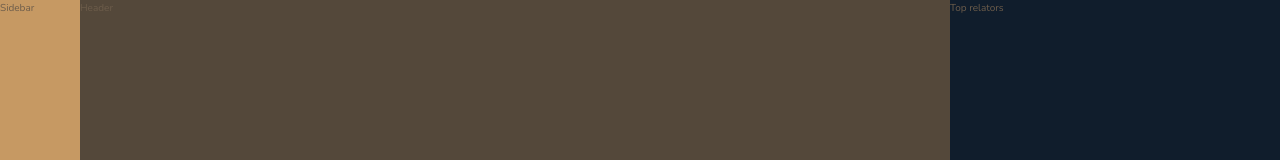
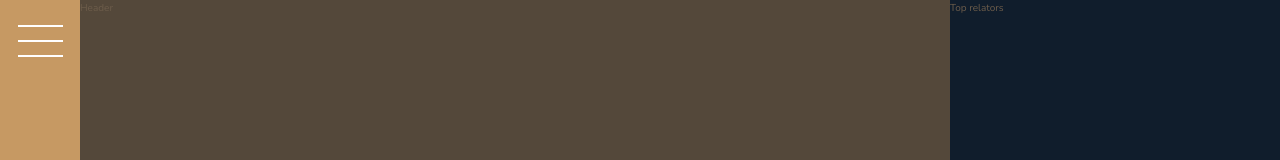
Before and after one commit to Vattghern203/nexter, a website: page index.html in a window 1280 px wide. Shown: the top 160 px of the page. Drawn offline with nearby package versions, Linux system fonts and the light colour scheme; files whose address does not match are found by name.

Commit message:
Building the sidenav

```diff
--- a/index.html
+++ b/index.html
@@ -15,7 +15,9 @@
 
 <body class="container">
     <div class="sidebar">
-        Sidebar
+        <button class="nav-btn">
+
+        </button>
     </div>
 
     <header class="header">
--- a/sass/_sidebar.scss
+++ b/sass/_sidebar.scss
@@ -2,4 +2,30 @@
     background-color: $color-primary;
     grid-column: sidebar-start / sidebar-end;
     grid-row: 1 / -1;
+    display: flex;
+    justify-content: center;
 }
+
+.nav-btn {
+    border: none;
+    border-radius: 0;
+
+    background-color: #FFF;
+    height: .2rem;
+    width: 4.5rem;
+    margin-top: 4rem;
+
+    &::after,
+    &::before {
+
+        background-color: #FFF;
+        height: .2rem;
+        width: 4.5rem;
+        content: "";
+        display: block;
+    }
+
+    &::before { transform: translateY(-1.5rem); }
+
+    &::after { transform: translateY(1.3rem); }
+}
```
Also changed, not shown: css/style.css, 1 other file.
